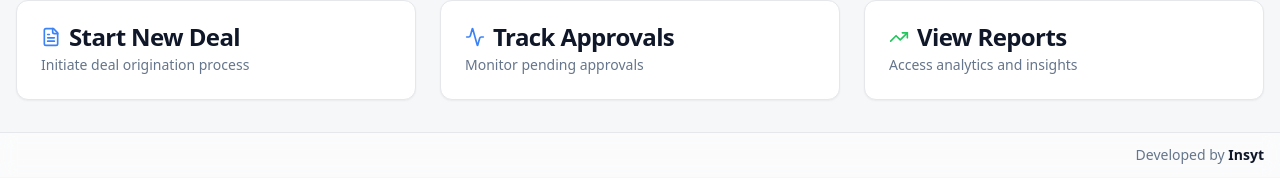
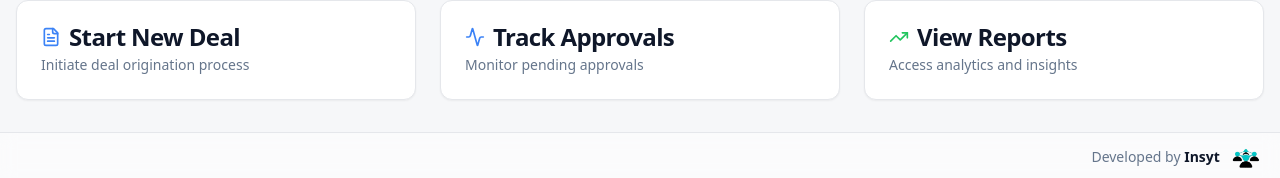
Before and after one commit to FaisalAshraf44/afc-loan-sparkle, a React (Vite) app: page / in a window 1280 px wide. Shown: the part 1078-1256 px from the top of the page. Built offline with nearby package versions, Linux system fonts and the light colour scheme; the HTML template or start-up script is replaced by a standard one.

Commit message:
feat: Add logo to footer

```diff
--- a/src/pages/Dashboard.tsx
+++ b/src/pages/Dashboard.tsx
@@ -121,10 +121,11 @@ const Dashboard = () => {
 
           {/* Footer */}
           <footer className="border-t border-border bg-card/50 backdrop-blur">
-            <div className="px-6 py-3 flex justify-end">
+            <div className="px-6 py-3 flex justify-end items-center gap-2">
               <p className="text-sm text-muted-foreground">
                 Developed by <span className="font-semibold text-foreground">Insyt</span>
               </p>
+              <img src="/src/assets/insyt-logo.png" alt="Insyt Logo" className="h-6 w-auto" />
             </div>
           </footer>
         </div>
--- a/src/pages/Index.tsx
+++ b/src/pages/Index.tsx
@@ -244,10 +244,11 @@ const Index = () => {
       </main>
 
       <footer className="border-t border-border bg-card/50 backdrop-blur">
-        <div className="container mx-auto px-4 py-3 flex justify-end">
+        <div className="container mx-auto px-4 py-3 flex justify-end items-center gap-2">
           <p className="text-sm text-muted-foreground">
             Developed by <span className="font-semibold text-foreground">Insyt</span>
           </p>
+          <img src="/src/assets/insyt-logo.png" alt="Insyt Logo" className="h-6 w-auto" />
         </div>
       </footer>
     </div>
--- a/src/pages/NotFound.tsx
+++ b/src/pages/NotFound.tsx
@@ -21,10 +21,11 @@ const NotFound = () => {
       </div>
 
       <footer className="border-t border-border bg-card/50 backdrop-blur">
-        <div className="px-4 py-3 flex justify-end">
+        <div className="px-4 py-3 flex justify-end items-center gap-2">
           <p className="text-sm text-muted-foreground">
             Developed by <span className="font-semibold text-foreground">Insyt</span>
           </p>
+          <img src="/src/assets/insyt-logo.png" alt="Insyt Logo" className="h-6 w-auto" />
         </div>
       </footer>
     </div>
```
Also changed, not shown: src/assets/insyt-logo.png (added).
